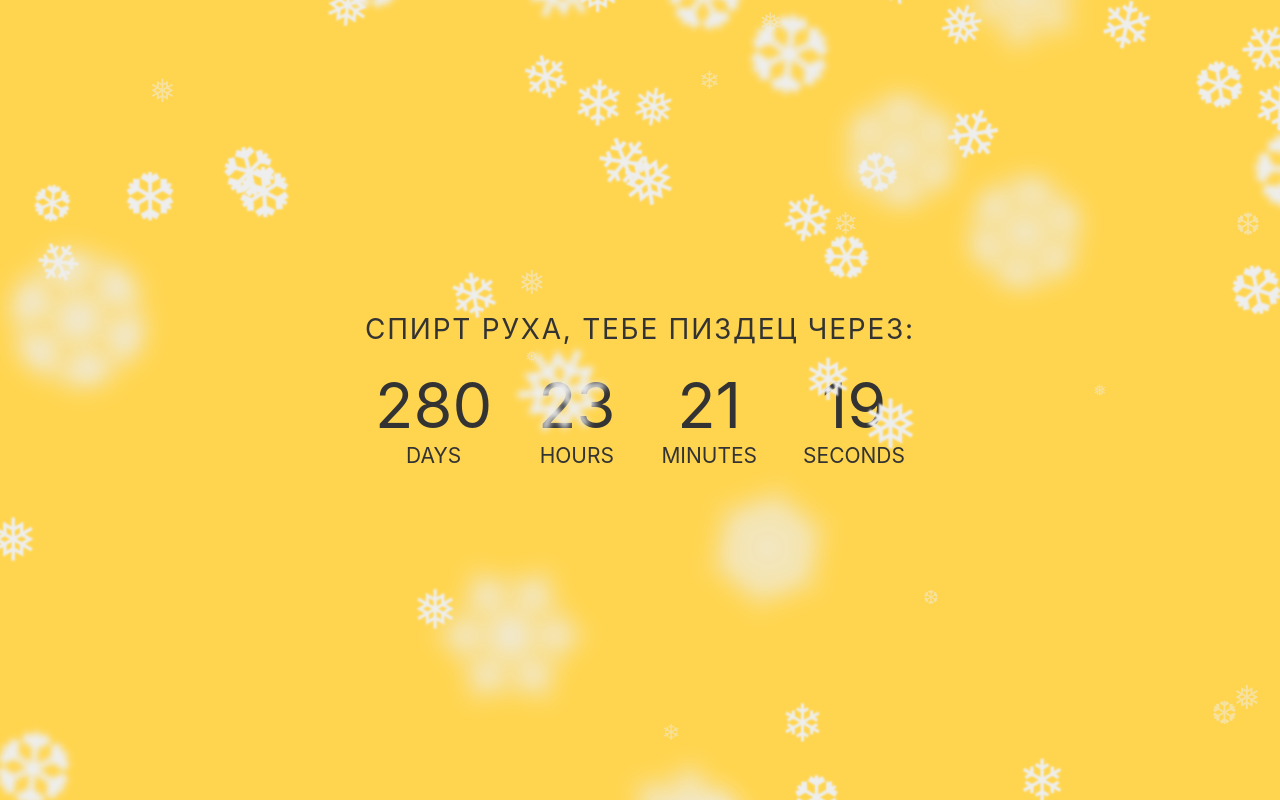
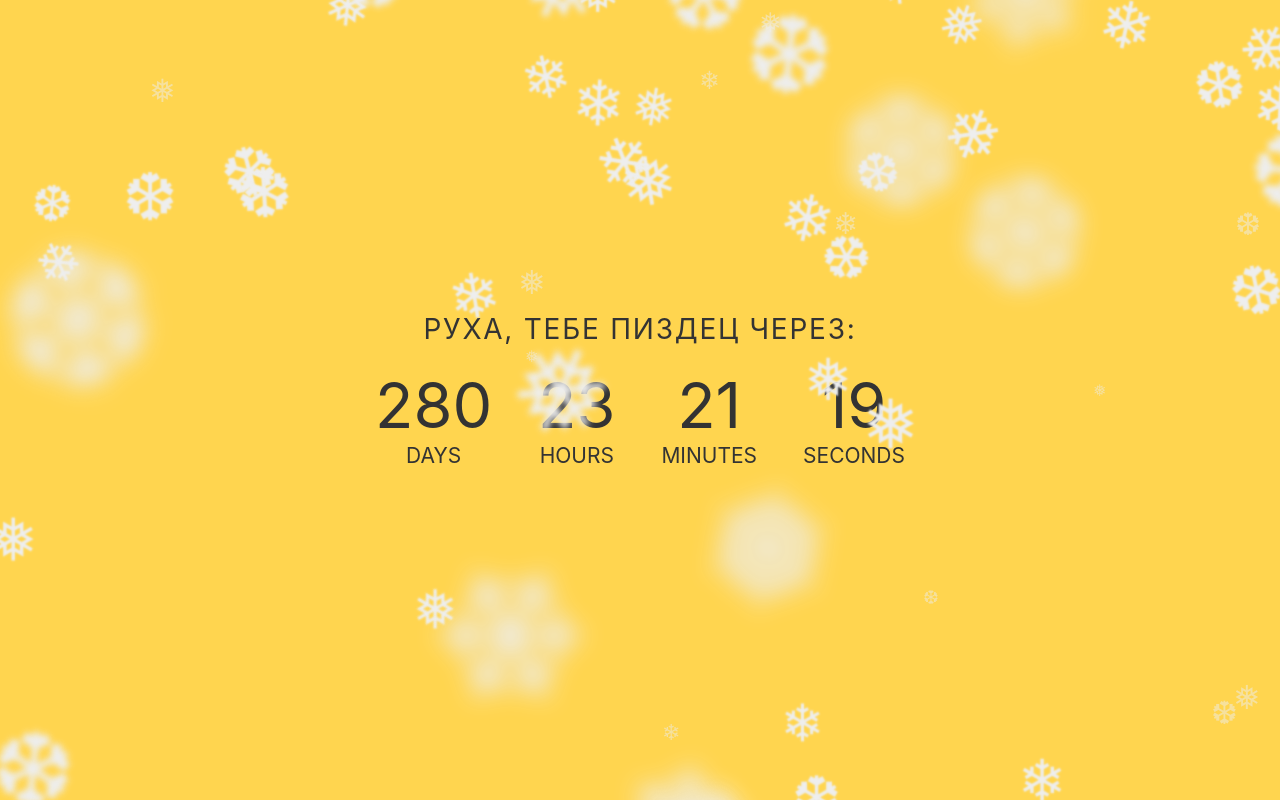
Before and after one commit to Drdenetl/site, a plain HTML site: page index.html in a window 1280 px wide. Drawn offline with nearby package versions, Linux system fonts and the light colour scheme.

Commit message:
Update index.html

```diff
--- a/index.html
+++ b/index.html
@@ -10,7 +10,7 @@
 
 
 <div class="container">
-  <h1 id="headline">Спирт Руха, тебе пиздец через:</h1>
+  <h1 id="headline">Руха, тебе пиздец через:</h1>
   <div id="countdown">
     <ul>
       <li><span id="days"></span>days</li>
```
